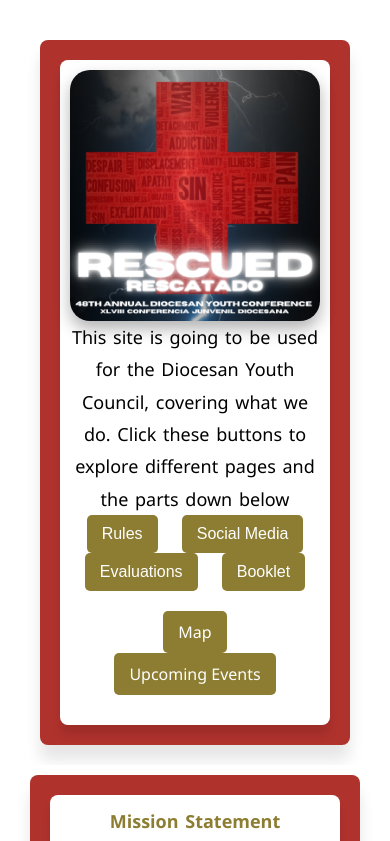
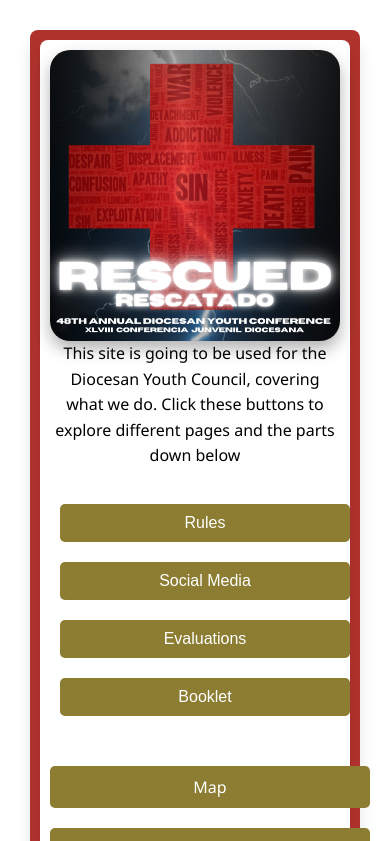
Before and after one commit to Wolfstan4755/DYC-website, a website: page Public/index.html in a window 390 px wide. Shown: the top 841 px of the page. Drawn offline with Linux system fonts and the light colour scheme; a web font is replaced by a local one.

Commit message:
@media (max-width: 768px) {     /* General layout adjustments for mobile */     body {         padding: 10px; /* Adds padding to the body for mobile */     }
    .main-content {
        width: 100%; /* Full width on mobile */
        padding: 10px 15px; /* Less padding for mobile */
    }

    /* PDF Container - Adjust to take full width on mobile */
    .pdf-container {
        width: 100%; /* Full width */
        max-width: none; /* Remove max width */
        height: 600px; /* Adjust height for better fit */
        margin: 0 auto; /* Center content */
        padding: 10px; /* Add some space around the content */
    }

    .pdf-viewer {
        width: 100%;
        height: 100%;
        border: none;
    }

    /* Increase widths of elements like images and buttons */
    img {
        width: 100%; /* Make images take the full width */
        max-width: 100%; /* No max-width constraint */
        height: auto; /* Maintain aspect ratio */
        display: block;
        margin: 0 auto; /* Center the image */
    }

    .event-card, .full-width-container, .dropdown-content {
        width: 100%; /* Full width */
        padding: 10px; /* Adjust padding for mobile */
    }

    .button-container {
        width: 100%; /* Full width for buttons */
        text-align: center; /* Center the buttons */
        padding: 10px;
    }

    .button-container button {
        width: 100%; /* Full width buttons */
        margin: 10px 0; /* Add spacing between buttons */
    }

    .nav-button {
        width: 100%; /* Buttons will take full width on mobile */
        margin: 10px 0; /* Add space between buttons */
    }

    /* Text and heading adjustments */
    h1, h2, h3 {
        font-size: 1.8em; /* Increase font size slightly */
        margin-bottom: 20px; /* More space below headings */
    }

    p {
        font-size: 1em; /* Adjust paragraph text size */
        line-height: 1.6;
        margin-bottom: 15px; /* Space between paragraphs */
    }

```diff
--- a/Public/styles.css
+++ b/Public/styles.css
@@ -248,18 +248,69 @@ iframe {
 /* Mobile adjustments for word spacing */
 @media (max-width: 768px) {
     body {
-        padding: 20px; /* Add extra padding for mobile */
+        padding: 10px; /* Adds padding to the body for mobile */
     }
 
-    h1, h2, h3, p {
-        word-spacing: 2px; /* Adjust word spacing for better readability */
-        line-height: 1.8; /* Increase line-height for easier reading on small screens */
-        font-size: 18px; /* Ensure text isn't too small */
+    .main-content {
+        width: 100%; /* Full width on mobile */
+        padding: 10px 15px; /* Less padding for mobile */
     }
 
+    /* PDF Container - Adjust to take full width on mobile */
     .pdf-container {
-        height: 600px; /* Reduced height on mobile for better fit */
-        padding: 5px; /* Reduced padding */
+        width: 100%; /* Full width */
+        max-width: none; /* Remove max width */
+        height: 600px; /* Adjust height for better fit */
+        margin: 0 auto; /* Center content */
+        padding: 10px; /* Add some space around the content */
+    }
+
+    .pdf-viewer {
+        width: 100%;
+        height: 100%;
+        border: none;
+    }
+
+    /* Increase widths of elements like images and buttons */
+    img {
+        width: 100%; /* Make images take the full width */
+        max-width: 100%; /* No max-width constraint */
+        height: auto; /* Maintain aspect ratio */
+        display: block;
+        margin: 0 auto; /* Center the image */
+    }
+
+    .event-card, .full-width-container, .dropdown-content {
+        width: 100%; /* Full width */
+        padding: 10px; /* Adjust padding for mobile */
+    }
+
+    .button-container {
+        width: 100%; /* Full width for buttons */
+        text-align: center; /* Center the buttons */
+        padding: 10px;
+    }
+
+    .button-container button {
+        width: 100%; /* Full width buttons */
+        margin: 10px 0; /* Add spacing between buttons */
+    }
+
+    .nav-button {
+        width: 100%; /* Buttons will take full width on mobile */
+        margin: 10px 0; /* Add space between buttons */
+    }
+
+    /* Text and heading adjustments */
+    h1, h2, h3 {
+        font-size: 1.8em; /* Increase font size slightly */
+        margin-bottom: 20px; /* More space below headings */
+    }
+
+    p {
+        font-size: 1em; /* Adjust paragraph text size */
+        line-height: 1.6;
+        margin-bottom: 15px; /* Space between paragraphs */
     }
 
     .nav-button, .dropbtn, .button-container button {
```
